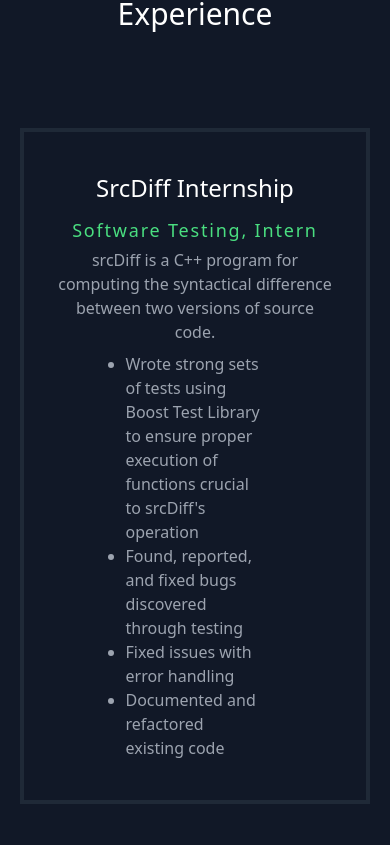
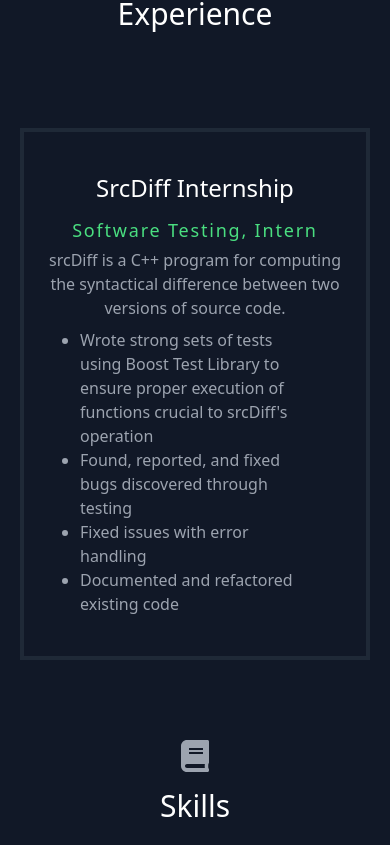
Before and after one commit to Bailejd/bailejd.github.io, a React (Create React App) app: page / in a window 390 px wide. Shown: the part 3254-4099 px from the top of the page. Built offline with nearby package versions, Linux system fonts and the light colour scheme.

Commit message:
Change padding for mobile

```diff
--- a/src/components/Experience.js
+++ b/src/components/Experience.js
@@ -19,7 +19,7 @@ export default function Experience() {
           {experiences.map((experience) => (
             <div key={experience.title} className="p-4 sm:w-full">
               <div className="relative flex">
-                <div className="relative w-full border-4 border-gray-800 bg-gray-900 px-8 py-10">
+                <div className="relative w-full border-4 border-gray-800 bg-gray-900 px-4 py-10">
                   <h1 className="mb-3 text-2xl font-medium text-white">
                     {experience.title}
                   </h1>
@@ -27,7 +27,7 @@ export default function Experience() {
                     {experience.position}
                   </h2>
                   <p className="pb-2">{experience.description}</p>
-                  <div className="mx-auto w-1/2 text-left">
+                  <div className="mx-auto px-10 text-left sm:w-1/2">
                     <ul className="list-disc">
                       {experience.points.map((point) => (
                         <li>{point}</li>
```
